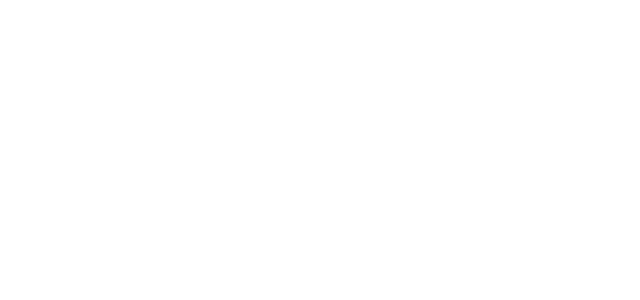
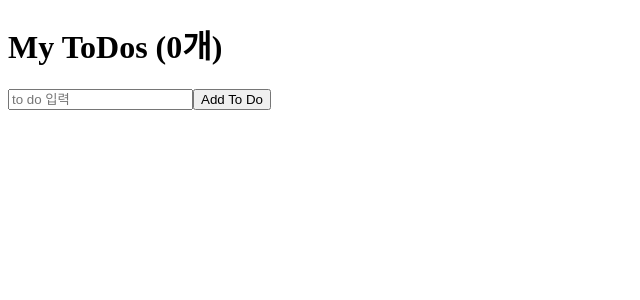
Before and after one commit to taehyeon0412/react_movie-app, a React (Create React App) app: page / in a window 1280 px wide. Shown: the top 300 px of the page, without its empty margins (0-640 px from the left). Built offline with nearby package versions, Linux system fonts and the light colour scheme.

Commit message:
react를 이용한 To Do List(1)
배열 추가 방법 공부 (...array)

```diff
--- a/src/App.js
+++ b/src/App.js
@@ -1,7 +1,34 @@
 import { useState, useEffect } from "react";
 
 function App() {
-  return;
+  const [toDo, setToDo] = useState("");
+  const [toDos, setToDos] = useState([]);
+  const onChange = (event) => setToDo(event.target.value);
+  const onSubmit = (event) => {
+    event.preventDefault(); //기본이벤트를 작동하지 못하게함 form이면 새로고침 작동x
+    if (toDo === "") {
+      return;
+    }
+    setToDos((currentArray) => [toDo, ...currentArray]);
+    //배열앞에 ...을 쓰면 현재 있는 배열에 추가할 수 있다.
+    setToDo("");
+  };
+  console.log(toDos);
+
+  return (
+    <div>
+      <h1>My ToDos ({toDos.length}개)</h1>
+      <form onSubmit={onSubmit}>
+        <input
+          value={toDo}
+          type="text"
+          placeholder="to do 입력"
+          onChange={onChange}
+        />
+        <button>Add To Do</button>
+      </form>
+    </div>
+  );
 }
 
 export default App;
```
